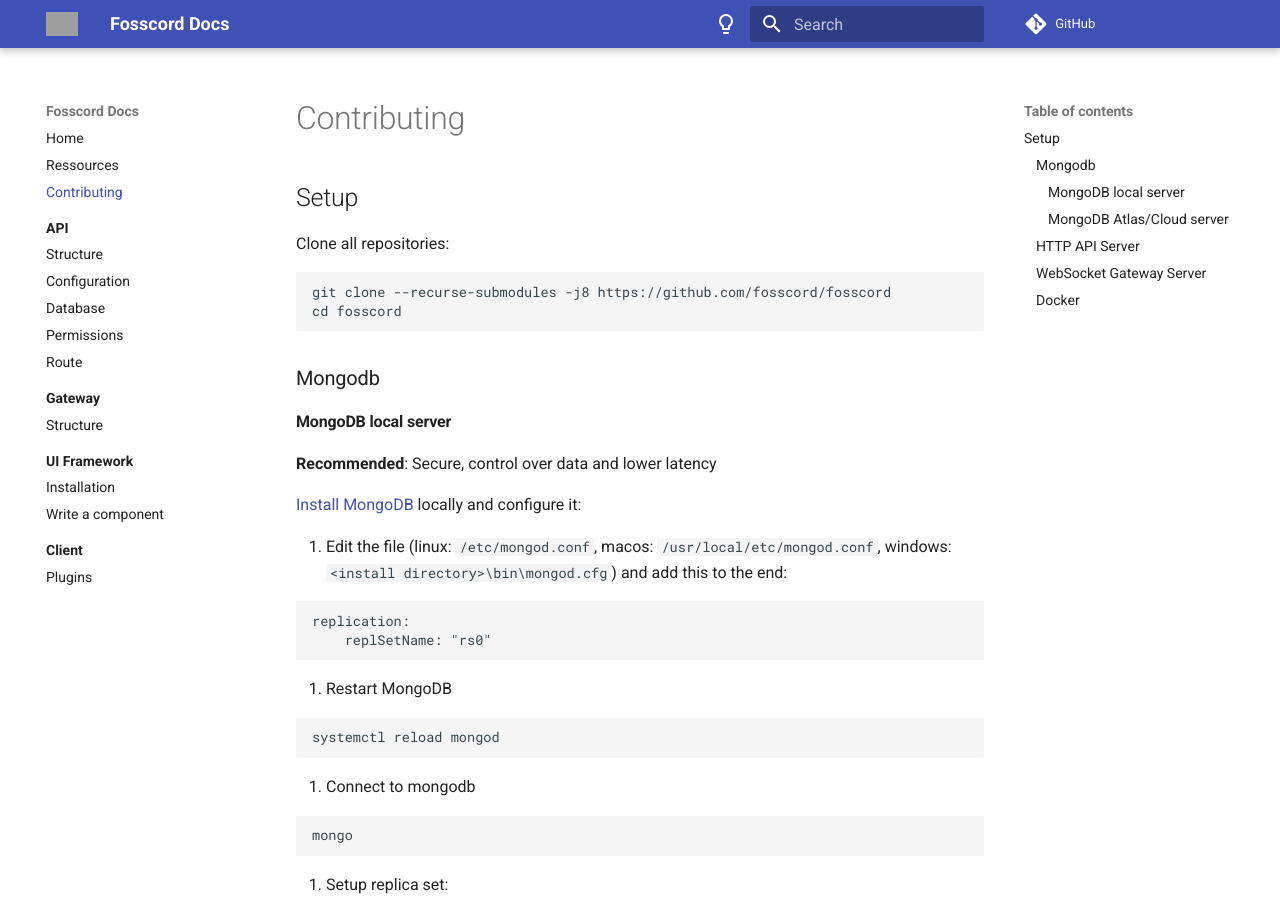
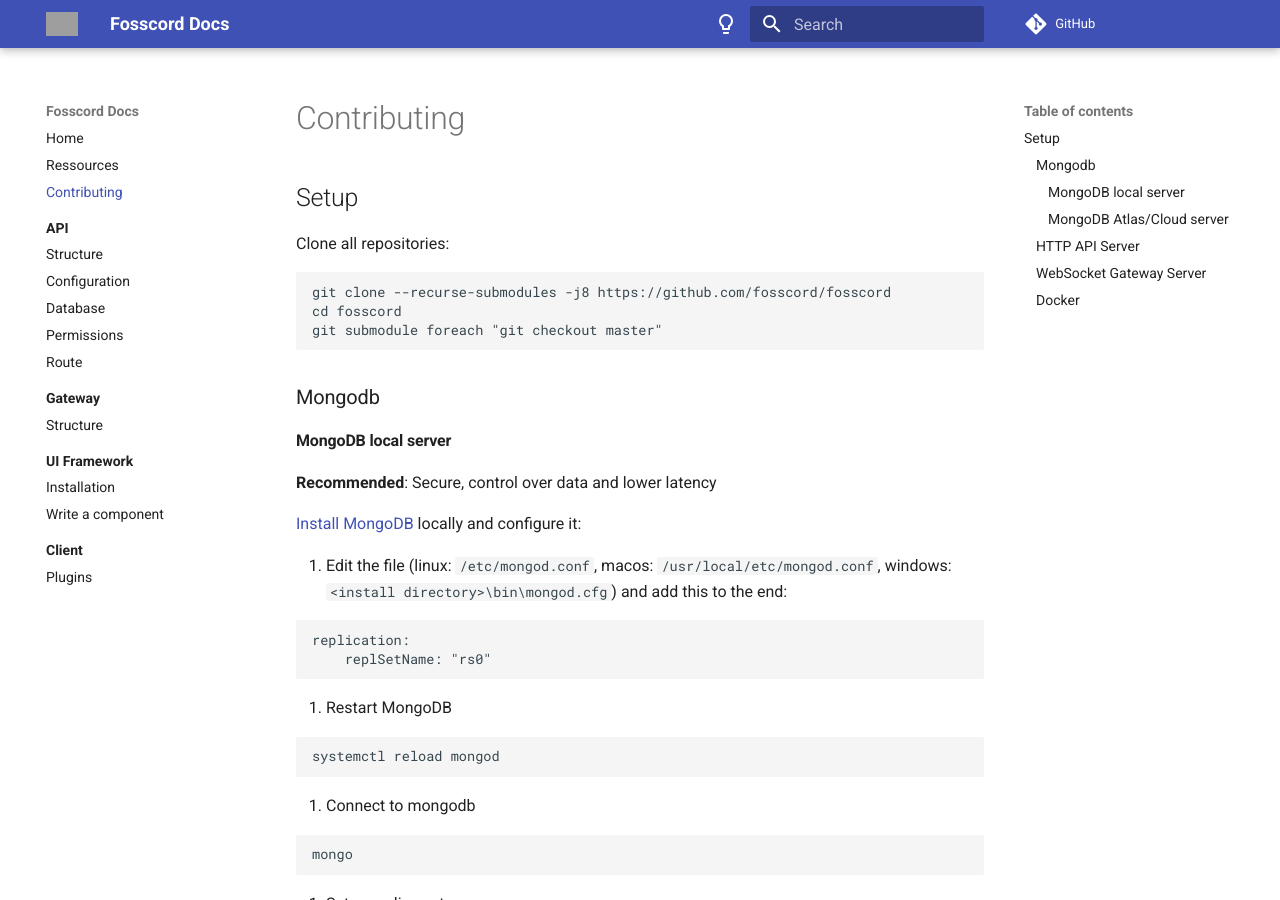
Before and after one commit to spacebarchat/docs, an MkDocs documentation site: the page built from docs/contributing.md, in a window 1280 px wide and 900 px high. Built offline with MkDocs 1.6.1 and Material for MkDocs 9.7.7, drawn with Linux system fonts in a browser that asks for light colours; comment, search, counter and statistics services are not loaded; grey boxes are pictures that could not be loaded.

Commit message:
Update contributing.md

````diff
--- a/docs/contributing.md
+++ b/docs/contributing.md
@@ -7,6 +7,7 @@
 ```
 git clone --recurse-submodules -j8 https://github.com/fosscord/fosscord
 cd fosscord
+git submodule foreach "git checkout master"
 ```
 
 ### Mongodb
````
